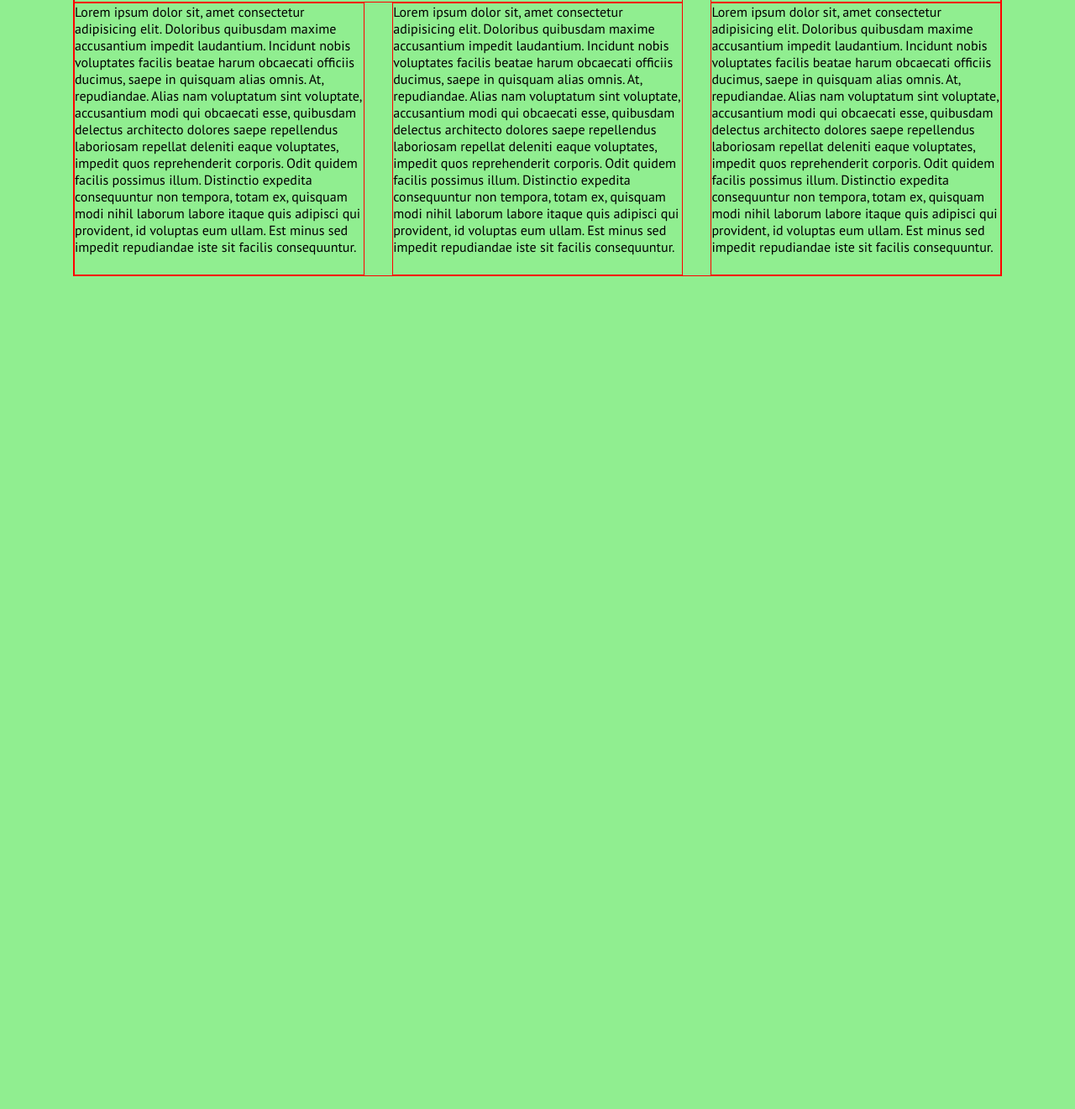
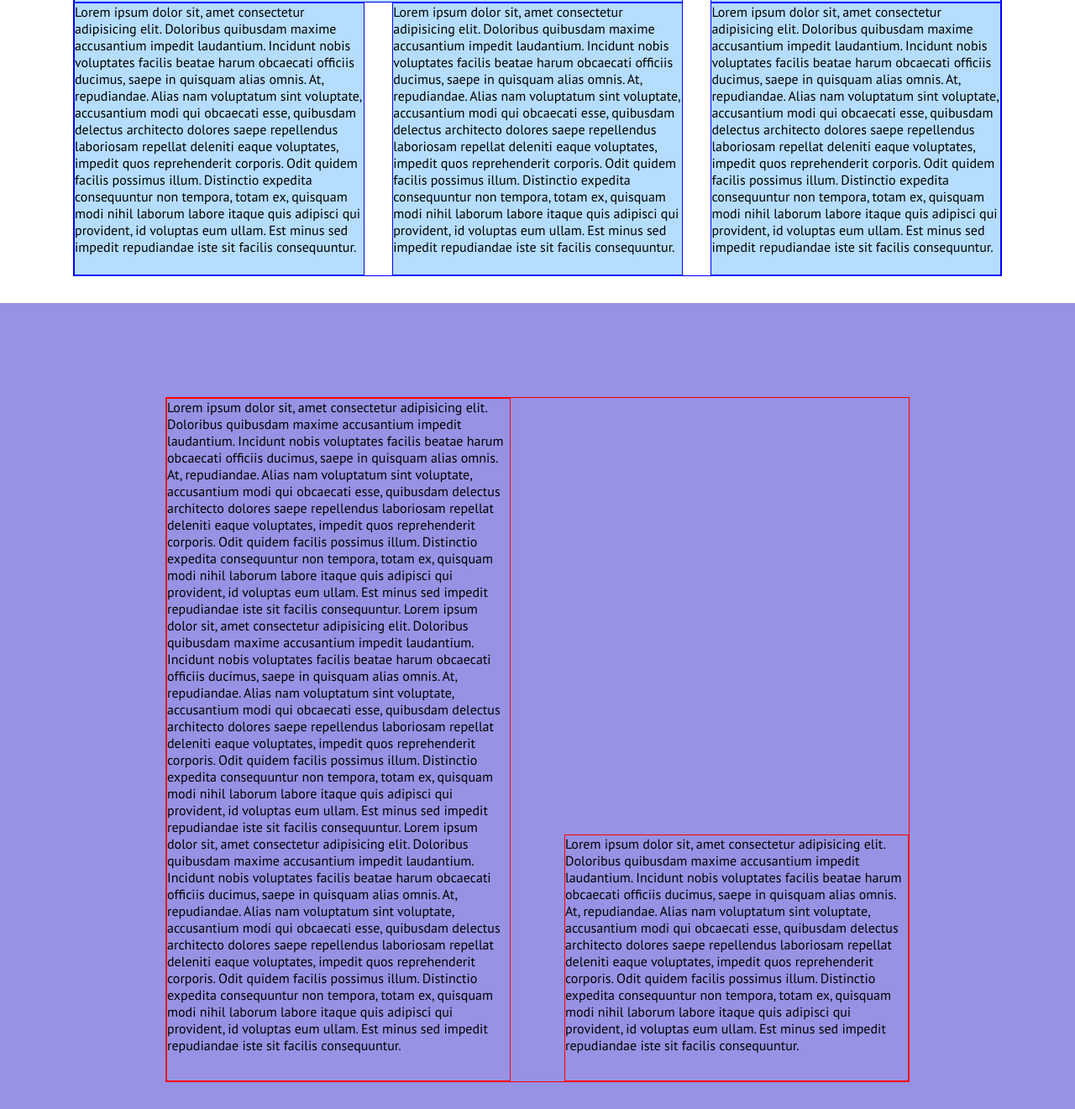
Before and after one commit to cibs84/htmlcss-responsive-layout, a plain HTML site: page index.html in a window 1280 px wide. Shown: the part 450-1771 px from the top of the page at 84% size. Before the commit the page ends 811 px from the top, so only its background shows below. Drawn offline with Linux system fonts and the light colour scheme.

Commit message:
SECTION Assets layout coloured blocks

```diff
--- a/css/style.css
+++ b/css/style.css
@@ -91,6 +91,29 @@ header .container nav.flex-container ul.flex-container li {
     border: 1px solid red;
 }
 
+/* SECTION - Assets */
+#assets {
+    padding-top: 7rem;
+    padding-bottom: 2rem;
+    background-color: #9792e4;
+}
+
+#assets .container .columns.flex-container {
+    flex-wrap: wrap;
+
+    /* TEST */
+    border: 1px solid red;
+}
+
+#assets .container .columns.flex-container .col {
+    width: 100%;
+    padding-bottom: 2rem;
+
+    /* TEST */
+    border: 1px solid red;
+}
+
+
 /* FOOTER */
 
 
@@ -111,27 +134,19 @@ header .container nav.flex-container ul.flex-container li {
         margin-right: -1.4rem; */
 
         /* TEST */
-        border: 1px solid red;
+        border: 1px solid blue;
     }
 
     #features .container .columns.flex-container .col {
         width: calc((100% / 3) - 1.4rem);
 
         /* TEST */
-        border: 1px solid red;
+        border: 1px solid blue;
+        background-color: #b5ddff;
     }
 
     #features .container .columns.flex-container .col:first-child {
         width: calc((100% / 3) * 2 - 0.7rem);
-
-        /* TEST */
-        border: 1px solid red;
-    }
-
-
-    /* TEST */
-    body {
-        background-color: lightblue;
     }
 }
 
@@ -146,9 +161,22 @@ header .container nav.flex-container ul.flex-container li {
         display: flex;
     }
 
+    /* SECTION - Assets */
+    #assets .container {
+        max-width: 950px;
+    }
 
-    /* TEST */
-    body {
-        background-color: lightgreen;
+    #assets .container .columns.flex-container {
+        flex-wrap: wrap;
+        align-items: flex-end;
+        justify-content: space-between;
+
+        /* TEST */
+        border: 1px solid red;
     }
+
+    #assets .container .columns.flex-container .col {
+        width: calc(50% - 2rem);
+    }
+
 }
--- a/index.html
+++ b/index.html
@@ -87,6 +87,34 @@
                 </div>
             </div>
         </section>
+
+        <!-- SECTION - Assets -->
+        <section id="assets">
+            <div class="container">
+                <div class="columns flex-container">
+
+                    <!-- Asset -->
+                    <div class="col">
+                        Lorem ipsum dolor sit, amet consectetur adipisicing elit. Doloribus quibusdam maxime accusantium impedit laudantium. Incidunt nobis voluptates facilis beatae harum obcaecati officiis ducimus, saepe in quisquam alias omnis. At, repudiandae.
+                        Alias nam voluptatum sint voluptate, accusantium modi qui obcaecati esse, quibusdam delectus architecto dolores saepe repellendus laboriosam repellat deleniti eaque voluptates, impedit quos reprehenderit corporis. Odit quidem facilis possimus illum.
+                        Distinctio expedita consequuntur non tempora, totam ex, quisquam modi nihil laborum labore itaque quis adipisci qui provident, id voluptas eum ullam. Est minus sed impedit repudiandae iste sit facilis consequuntur.
+                        Lorem ipsum dolor sit, amet consectetur adipisicing elit. Doloribus quibusdam maxime accusantium impedit laudantium. Incidunt nobis voluptates facilis beatae harum obcaecati officiis ducimus, saepe in quisquam alias omnis. At, repudiandae.
+                        Alias nam voluptatum sint voluptate, accusantium modi qui obcaecati esse, quibusdam delectus architecto dolores saepe repellendus laboriosam repellat deleniti eaque voluptates, impedit quos reprehenderit corporis. Odit quidem facilis possimus illum.
+                        Distinctio expedita consequuntur non tempora, totam ex, quisquam modi nihil laborum labore itaque quis adipisci qui provident, id voluptas eum ullam. Est minus sed impedit repudiandae iste sit facilis consequuntur.
+                        Lorem ipsum dolor sit, amet consectetur adipisicing elit. Doloribus quibusdam maxime accusantium impedit laudantium. Incidunt nobis voluptates facilis beatae harum obcaecati officiis ducimus, saepe in quisquam alias omnis. At, repudiandae.
+                        Alias nam voluptatum sint voluptate, accusantium modi qui obcaecati esse, quibusdam delectus architecto dolores saepe repellendus laboriosam repellat deleniti eaque voluptates, impedit quos reprehenderit corporis. Odit quidem facilis possimus illum.
+                        Distinctio expedita consequuntur non tempora, totam ex, quisquam modi nihil laborum labore itaque quis adipisci qui provident, id voluptas eum ullam. Est minus sed impedit repudiandae iste sit facilis consequuntur.
+                    </div>
+
+                    <!-- Asset -->
+                    <div class="col">
+                        Lorem ipsum dolor sit, amet consectetur adipisicing elit. Doloribus quibusdam maxime accusantium impedit laudantium. Incidunt nobis voluptates facilis beatae harum obcaecati officiis ducimus, saepe in quisquam alias omnis. At, repudiandae.
+                        Alias nam voluptatum sint voluptate, accusantium modi qui obcaecati esse, quibusdam delectus architecto dolores saepe repellendus laboriosam repellat deleniti eaque voluptates, impedit quos reprehenderit corporis. Odit quidem facilis possimus illum.
+                        Distinctio expedita consequuntur non tempora, totam ex, quisquam modi nihil laborum labore itaque quis adipisci qui provident, id voluptas eum ullam. Est minus sed impedit repudiandae iste sit facilis consequuntur.
+                    </div>
+                </div>
+            </div>
+        </section>
     </main>
 
     <!-- FOOTER -->
```
